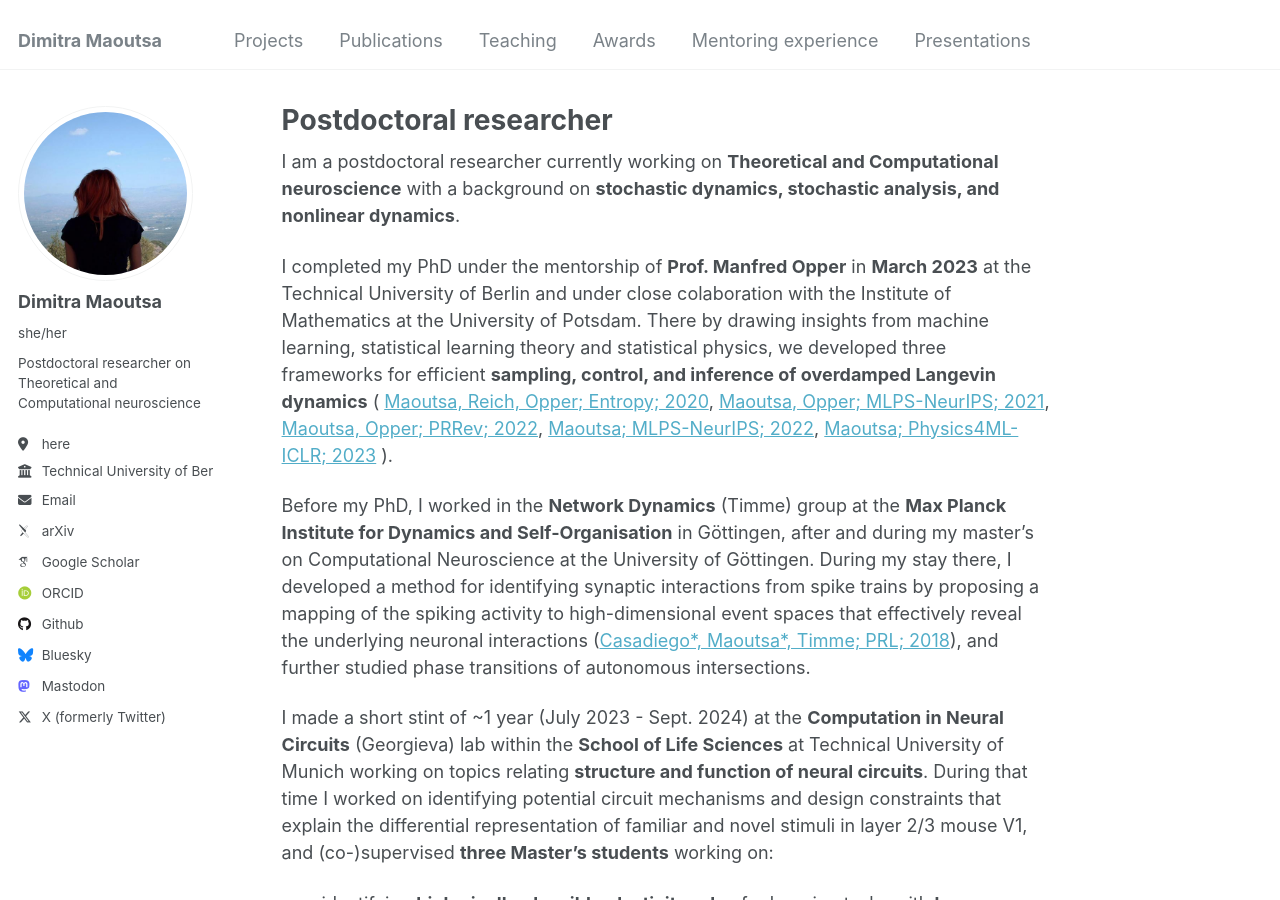
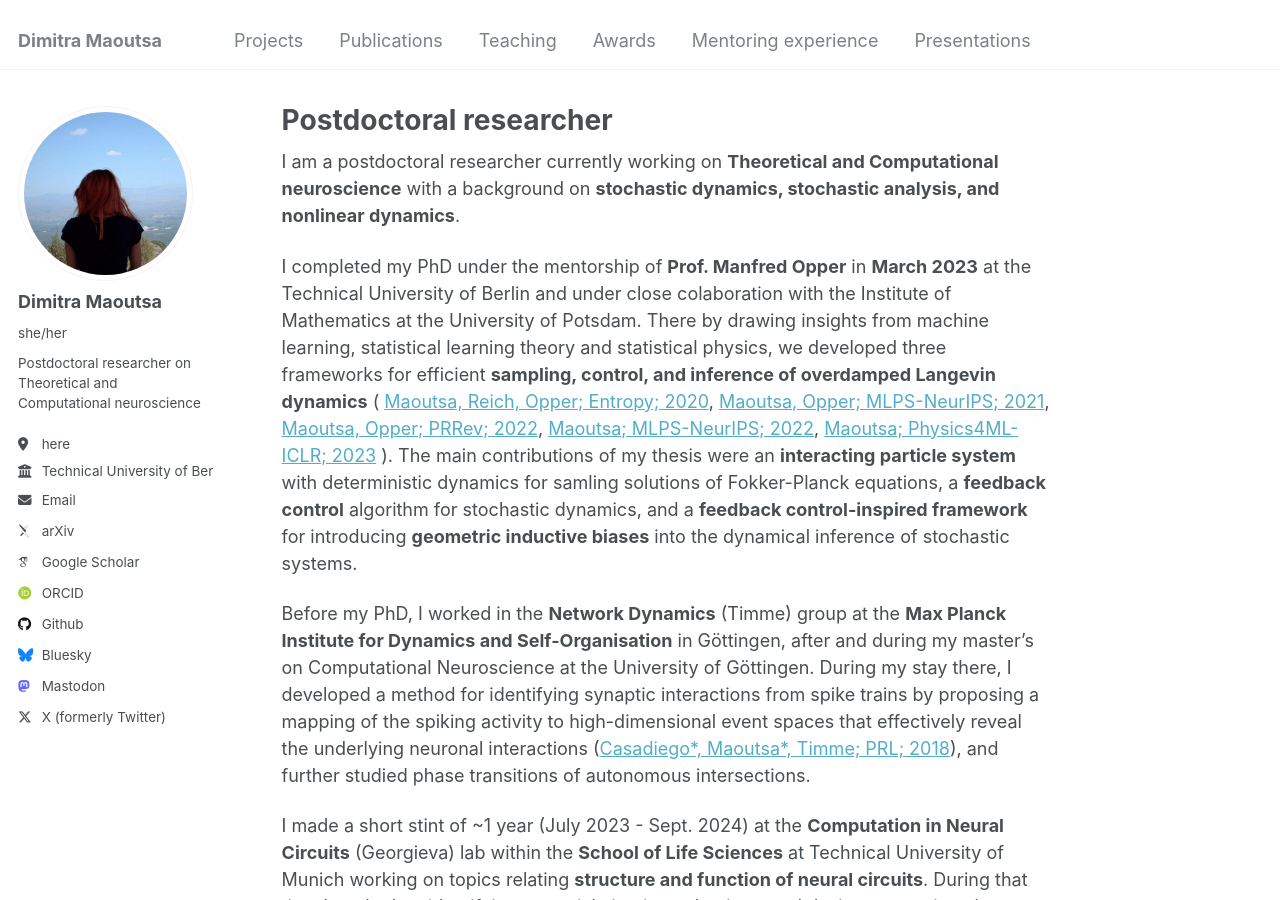
Before and after one commit to dimitra-maoutsa/dimitra-maoutsa.github.io, a Jekyll site: the page built from _pages/about.md, in a window 1280 px wide and 900 px high. Built offline with Jekyll 4.4.1, drawn with Linux system fonts in a browser that asks for light colours; some web fonts are replaced.

Commit message:
Update about.md

```diff
--- a/_pages/about.md
+++ b/_pages/about.md
@@ -10,7 +10,7 @@ redirect_from:
 
 I am a postdoctoral researcher currently working on **Theoretical and Computational neuroscience** with a background on **stochastic dynamics, stochastic analysis, and nonlinear dynamics**.
 
-I completed my PhD under the mentorship of **Prof. Manfred Opper** in **March 2023** at the Technical University of Berlin and under close colaboration with the Institute of Mathematics at the University of Potsdam. There by drawing insights from machine learning, statistical learning theory and statistical physics, we developed three frameworks for efficient **sampling, control, and inference of overdamped Langevin dynamics** ( [Maoutsa, Reich, Opper; Entropy; 2020](https://www.mdpi.com/1099-4300/22/8/802), [Maoutsa, Opper; MLPS-NeurIPS; 2021](https://arxiv.org/abs/2110.13020), [Maoutsa, Opper; PRRev; 2022](https://journals.aps.org/prresearch/abstract/10.1103/PhysRevResearch.4.043035), [Maoutsa; MLPS-NeurIPS; 2022](https://arxiv.org/abs/2301.08102), [Maoutsa; Physics4ML-ICLR; 2023](https://arxiv.org/abs/2304.00423) ).
+I completed my PhD under the mentorship of **Prof. Manfred Opper** in **March 2023** at the Technical University of Berlin and under close colaboration with the Institute of Mathematics at the University of Potsdam. There by drawing insights from machine learning, statistical learning theory and statistical physics, we developed three frameworks for efficient **sampling, control, and inference of overdamped Langevin dynamics** ( [Maoutsa, Reich, Opper; Entropy; 2020](https://www.mdpi.com/1099-4300/22/8/802), [Maoutsa, Opper; MLPS-NeurIPS; 2021](https://arxiv.org/abs/2110.13020), [Maoutsa, Opper; PRRev; 2022](https://journals.aps.org/prresearch/abstract/10.1103/PhysRevResearch.4.043035), [Maoutsa; MLPS-NeurIPS; 2022](https://arxiv.org/abs/2301.08102), [Maoutsa; Physics4ML-ICLR; 2023](https://arxiv.org/abs/2304.00423) ). The main contributions of my thesis were an **interacting particle system** with deterministic dynamics for samling solutions of Fokker-Planck equations, a **feedback control** algorithm for stochastic dynamics, and a **feedback control-inspired framework** for introducing **geometric inductive biases** into the dynamical inference of stochastic systems.
 
 Before my PhD, I worked in the **Network Dynamics** (Timme) group at the **Max Planck Institute for Dynamics and Self-Organisation** in Göttingen, after and during my master's on Computational Neuroscience at the University of Göttingen. During my stay there, I developed a method for identifying synaptic interactions from spike trains by proposing a mapping of the spiking activity to high-dimensional event spaces that effectively reveal the underlying neuronal interactions ([Casadiego\*, Maoutsa\*, Timme; PRL; 2018](https://drive.google.com/file/d/1QAjTnnOx4pykA_7WAnuApRMgdmWtGrIR/view)), and further studied phase transitions of autonomous intersections.
 
```
